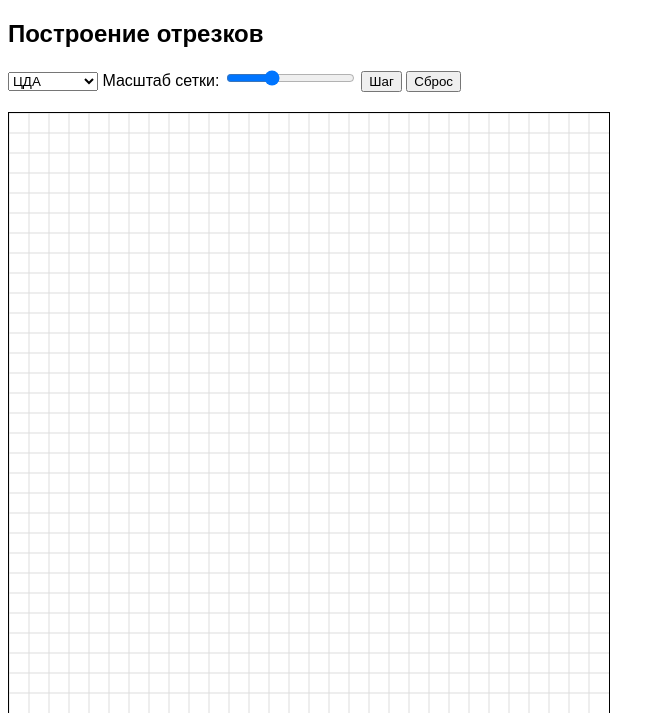
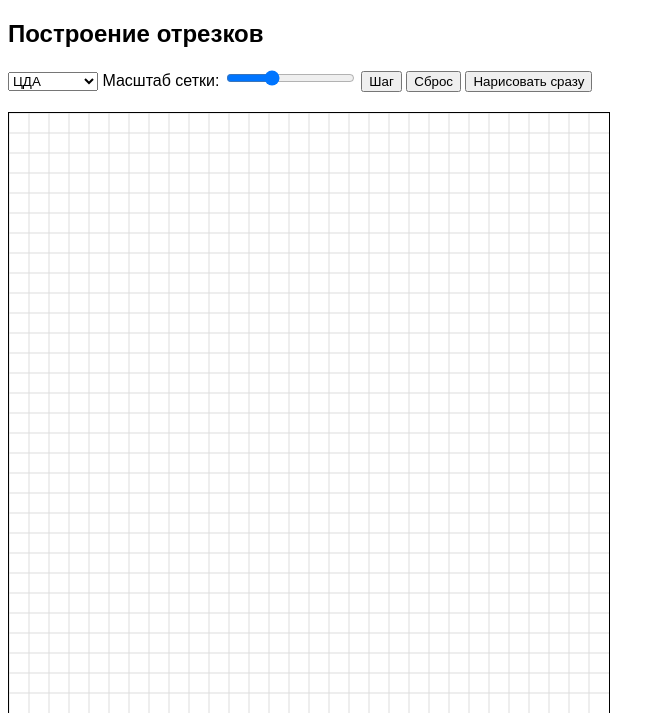
Before and after one commit to FromApollo/GIIS, a Flask app: page / in a window 1280 px wide. Shown: the top 713 px of the page, without its empty margins (0-665 px from the left). Run offline with Flask 3, Linux system fonts and the light colour scheme.

Commit message:
add button drawAll

```diff
--- a/static/main.js
+++ b/static/main.js
@@ -21,6 +21,7 @@ canvas.onclick = e => {
         end = {x, y};
         drawLine();
     }
+    redraw(); // чтобы сразу показать точки
 };
 
 function drawGrid() {
@@ -47,6 +48,19 @@ function drawPixel(x, y, intensity = 1) {
     ctx.fillRect(x * scale, y * scale, scale, scale);
 }
 
+function drawPointMarker(point, color) {
+    ctx.fillStyle = color;
+    ctx.beginPath();
+    ctx.arc(
+        point.x * scale + scale / 2,
+        point.y * scale + scale / 2,
+        scale / 4,
+        0,
+        Math.PI * 2
+    );
+    ctx.fill();
+}
+
 function drawLine() {
     fetch("/draw", {
         method: "POST",
@@ -68,24 +82,34 @@ function drawLine() {
     });
 }
 
+// новая функция для полной отрисовки линии
+function drawAll() {
+    if (!points.length) return;
+    stepIndex = points.length;
+    redraw();
+}
+
 function step() {
     if (stepIndex >= points.length) return;
 
     const p = points[stepIndex];
-    if (p.length === 3)
-        drawPixel(p[0], p[1], p[2]);
-    else
-        drawPixel(p[0], p[1]);
+    drawPixel(p[0], p[1], p[2] || 1);
 
     stepIndex++;
 }
 
 function redraw() {
     drawGrid();
+
+    // отрисовка шагов линии
     for (let i = 0; i < stepIndex; i++) {
         const p = points[i];
         drawPixel(p[0], p[1], p[2] || 1);
     }
+
+    // выделение начальной и конечной точки
+    if (start) drawPointMarker(start, "green");
+    if (end) drawPointMarker(end, "red");
 }
 
 function reset() {
--- a/templates/index.html
+++ b/templates/index.html
@@ -23,6 +23,8 @@
 
     <button onclick="step()">Шаг</button>
     <button onclick="reset()">Сброс</button>
+    <button onclick="drawAll()">Нарисовать сразу</button>
+
 </div>
 
 <canvas id="canvas" width="600" height="600"></canvas>
```
